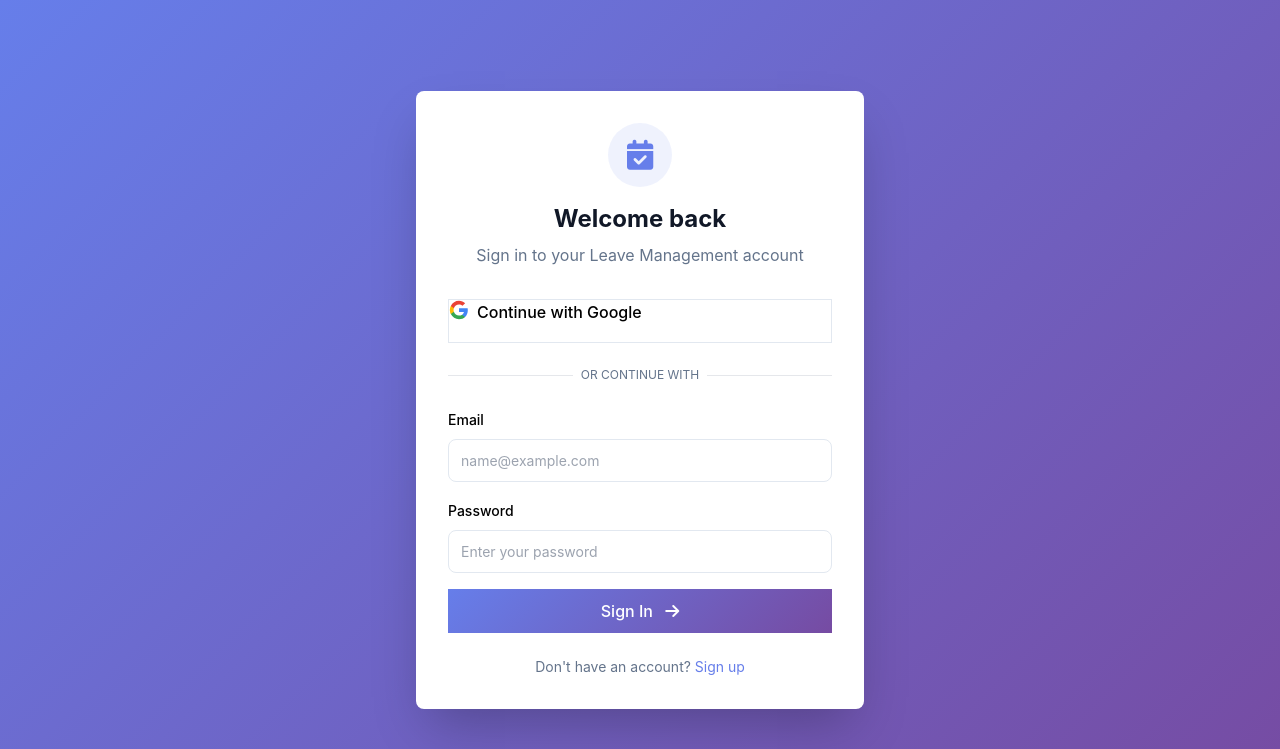
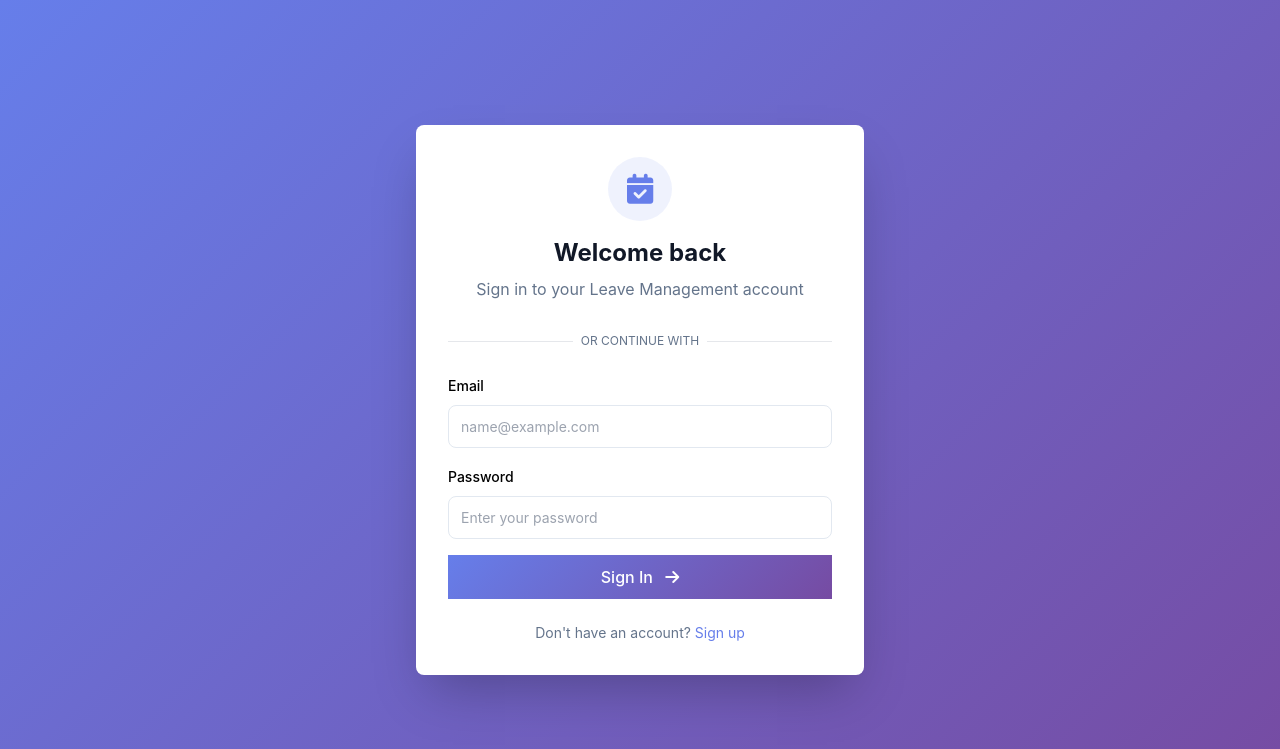
Before and after one commit to kush9405/Team-Leave-Management, a Django app: page /login/ in a window 1280 px wide. Shown: the top 749 px of the page. Run offline with Django 5.2, Linux system fonts and the light colour scheme; some libraries are stand-ins or nearby versions.

Commit message:
removed o2auth

```diff
--- a/leave_management/leave_management/settings.py
+++ b/leave_management/leave_management/settings.py
@@ -56,7 +56,7 @@ ROOT_URLCONF = 'leave_management.urls'
 TEMPLATES = [
     {
         'BACKEND': 'django.template.backends.django.DjangoTemplates',
-        'DIRS': [os.path.join(BASE_DIR, 'templates')],
+        'DIRS': [os.path.join(BASE_DIR, '..', 'templates')],
         'APP_DIRS': True,
         'OPTIONS': {
             'context_processors': [
--- a/templates/login.html
+++ b/templates/login.html
@@ -7,7 +7,6 @@
     <script src="https://cdn.tailwindcss.com"></script>
     <script src="https://cdn.jsdelivr.net/npm/htmx.org@2.0.8/dist/htmx.min.js"></script>
     <link rel="stylesheet" href="https://cdnjs.cloudflare.com/ajax/libs/font-awesome/6.4.0/css/all.min.css">
-    <script src="https://accounts.google.com/gsi/client" async defer></script>
     <script>
         tailwind.config = {
             theme: {
@@ -106,22 +105,8 @@
             </div>
         </div>
 
-        <!-- Google Sign-In -->
-        <div class="mb-6">
-            <div id="googleBtn" class="flex justify-center"></div>
-            <button type="button" onclick="handleGoogleOAuth()" class="btn-outline w-full h-11 gap-2 hidden" id="googleOAuthBtn" style="display: flex;">
-                <svg class="w-5 h-5" viewBox="0 0 24 24">
-                    <path fill="#4285F4" d="M22.56 12.25c0-.78-.07-1.53-.2-2.25H12v4.26h5.92c-.26 1.37-1.04 2.53-2.21 3.31v2.77h3.57c2.08-1.92 3.28-4.74 3.28-8.09z"/>
-                    <path fill="#34A853" d="M12 23c2.97 0 5.46-.98 7.28-2.66l-3.57-2.77c-.98.66-2.23 1.06-3.71 1.06-2.86 0-5.29-1.93-6.16-4.53H2.18v2.84C3.99 20.53 7.7 23 12 23z"/>
-                    <path fill="#FBBC05" d="M5.84 14.09c-.22-.66-.35-1.36-.35-2.09s.13-1.43.35-2.09V7.07H2.18C1.43 8.55 1 10.22 1 12s.43 3.45 1.18 4.93l2.85-2.22.81-.62z"/>
-                    <path fill="#EA4335" d="M12 5.38c1.62 0 3.06.56 4.21 1.64l3.15-3.15C17.45 2.09 14.97 1 12 1 7.7 1 3.99 3.47 2.18 7.07l3.66 2.84c.87-2.6 3.3-4.53 6.16-4.53z"/>
-                </svg>
-                Continue with Google
-            </button>
-        </div>
-
         <!-- Divider -->
-        <div class="relative mb-6">
+        <div class="relative mb-6" id="dividerSection">
             <div class="absolute inset-0 flex items-center"><div class="w-full border-t"></div></div>
             <div class="relative flex justify-center text-xs uppercase">
                 <span class="bg-white px-2 text-muted-foreground">Or continue with</span>
@@ -170,49 +155,36 @@
 
     <script>
         const API_URL = 'http://localhost:8000/api';
-        const GOOGLE_CLIENT_ID = '192469492371-f8jj0sicf3k8gscu7pki17n22ivb461r.apps.googleusercontent.com';
 
-        // Initialize Google Sign-In
-        if (typeof google !== 'undefined' && google.accounts) {
-            google.accounts.id.initialize({
-                client_id: GOOGLE_CLIENT_ID,
-                callback: handleGoogleResponse,
-                auto_select: false,
-                cancel_on_tap_outside: true
-            });
-            google.accounts.id.renderButton(document.getElementById('googleBtn'), {
-                theme: 'outline', size: 'large', width: '100%', text: 'signin_with', shape: 'rectangular', logo_alignment: 'left'
-            });
+        // Handle OAuth callback from URL params
+        function handleOAuthCallback() {
             const urlParams = new URLSearchParams(window.location.search);
-            if (urlParams.has('access_token')) handleOAuthCallback(urlParams);
+            if (urlParams.has('access_token')) {
+                const accessToken = urlParams.get('access_token');
+                const refreshToken = urlParams.get('refresh_token');
+                const tokenType = urlParams.get('token_type') || 'Bearer';
+
+                if (accessToken && refreshToken) {
+                    localStorage.setItem('access_token', accessToken);
+                    localStorage.setItem('refresh_token', refreshToken);
+                    localStorage.setItem('token_type', tokenType);
+                    fetch(`${API_URL}/auth/me/`, {
+                        headers: { 'Authorization': `${tokenType} ${accessToken}` }
+                    })
+                    .then(res => res.json())
+                    .then(data => {
+                        localStorage.setItem('user', JSON.stringify(data.user));
+                        window.location.href = '/dashboard/';
+                    })
+                    .catch(() => window.location.href = '/dashboard/');
+                } else if (urlParams.has('error')) {
+                    showError(decodeURIComponent(urlParams.get('error')));
+                }
+            }
         }
 
-        function handleGoogleOAuth() {
-            fetch(`${API_URL}/auth/google_auth_url/`).then(res => res.json()).then(data => {
-                if (data.auth_url) { localStorage.setItem('oauth_callback', window.location.href); window.location.href = data.auth_url; }
-            }).catch(() => showError('Failed to get Google OAuth URL'));
-        }
-
-        function handleGoogleResponse(response) {
-            showLoading();
-            fetch(`${API_URL}/auth/google/`, {
-                method: 'POST', headers: { 'Content-Type': 'application/json' },
-                body: JSON.stringify({ id_token: response.credential })
-            }).then(res => res.json()).then(data => data.error ? showError(data.error) : showSuccess(data))
-            .catch(err => showError('Network error: ' + err.message));
-        }
-
-        function handleOAuthCallback(urlParams) {
-            const accessToken = urlParams.get('access_token'), refreshToken = urlParams.get('refresh_token'), tokenType = urlParams.get('token_type') || 'Bearer';
-            if (accessToken && refreshToken) {
-                localStorage.setItem('access_token', accessToken);
-                localStorage.setItem('refresh_token', refreshToken);
-                localStorage.setItem('token_type', tokenType);
-                fetch(`${API_URL}/auth/me/`, { headers: { 'Authorization': `${tokenType} ${accessToken}` } })
-                .then(res => res.json()).then(data => { localStorage.setItem('user', JSON.stringify(data.user)); window.location.href = '/dashboard/'; })
-                .catch(() => window.location.href = '/dashboard/');
-            } else if (urlParams.has('error')) { showError(decodeURIComponent(urlParams.get('error'))); }
-        }
+        // Initialize on page load
+        document.addEventListener('DOMContentLoaded', handleOAuthCallback);
 
         document.getElementById('loginForm').addEventListener('submit', function(e) {
             e.preventDefault();
```
